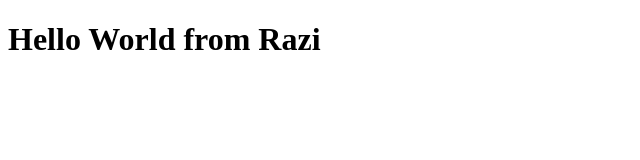
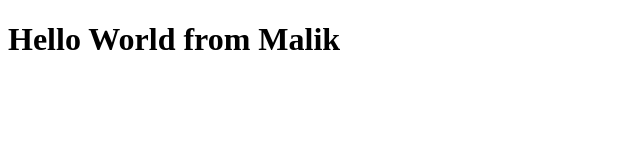
Before and after one commit to Razi4x/Bootcamp2020Sample, a plain HTML site: page index.html in a window 1280 px wide. Shown: the full height of the page, 0-640 px from the left. Drawn offline with Linux system fonts and the light colour scheme.

Commit message:
yml auto

```diff
--- a/index.html
+++ b/index.html
@@ -7,6 +7,6 @@
 </head>
 
 <body>
-    <h1>Hello World from Razi</h1>
+    <h1>Hello World from Malik</h1>
 </body>
 </html>
```
